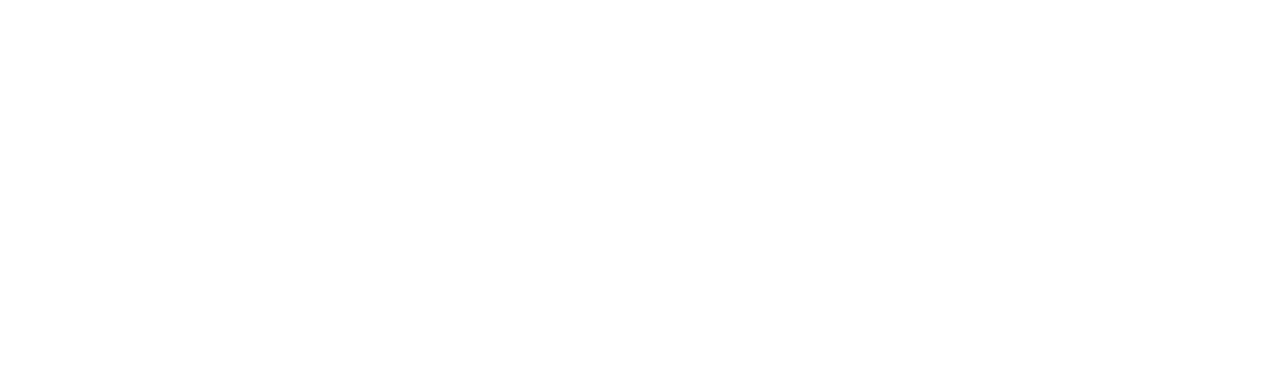
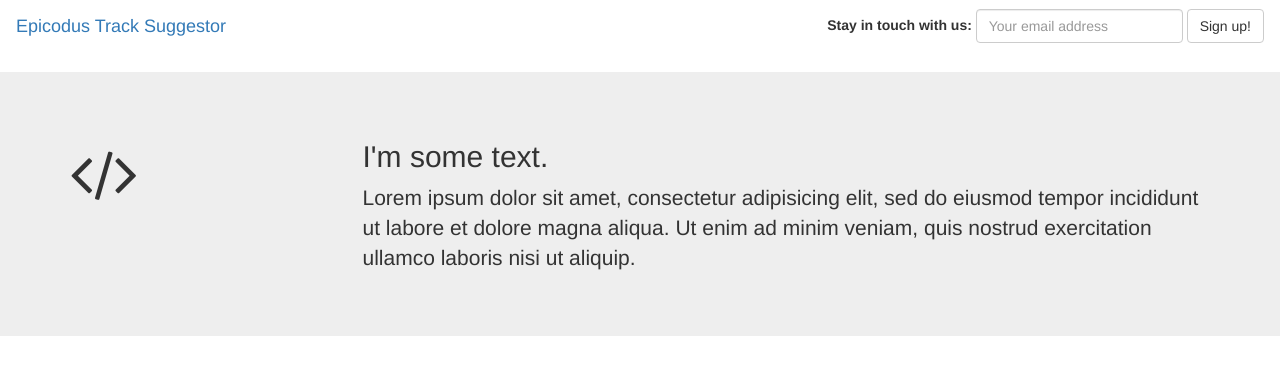
Before and after one commit to avocadobravado/intro-week2, a plain HTML site: page index.html in a window 1280 px wide. Drawn offline with Linux system fonts and the light colour scheme.

Commit message:
Add left and right navbar

```diff
--- a/index.html
+++ b/index.html
@@ -6,9 +6,37 @@
     <link rel="stylesheet" href="css/styles.css" media="all" type="text/css">
     <script src="js/jquery-3.2.1.min.js"></script>
     <script src="js/scripts.js"></script>
-    <title></title>
+    <title>Epicodus Track Suggestor &#8212; What Programming Language Should You Learn?</title>
   </head>
   <body>
-
+    <nav class="navbar">
+      <div class="container-fluid" id="navStyles">
+        <div class="navbar-header">
+           <a href="index.html" class="navbar-brand">Epicodus Track Suggestor</a>
+         </div>
+         <!-- Right side nav -->
+         <form class="navbar-form navbar-right" role="search">
+          <div class="form-group">
+            <label for="exampleInputName2">Stay in touch with us:</label>
+            <input type="text" class="form-control" placeholder="Your email address">
+          </div>
+          <button type="submit" class="btn btn-default">Sign up!</button>
+          </form>
+      </div><!--Container close-->
+    </nav><!--Nav close-->
+    <!--Jumbotron-->
+    <div class="jumbotron">
+      <div class="container">
+        <div class="row">
+          <div class="col-lg-3 col-md-4 col-sm-6 leftJumbotron">
+          <h1><i class="fa fa-code" aria-hidden="true"></i></h1>
+          </div> <!-- Column close -->
+          <div class="col-lg-9 col-md-8 col-sm-6">
+            <h2>I'm some text.</h2>
+            <p>Lorem ipsum dolor sit amet, consectetur adipisicing elit, sed do eiusmod tempor incididunt ut labore et dolore magna aliqua. Ut enim ad minim veniam, quis nostrud exercitation ullamco laboris nisi ut aliquip.</p>
+          </div><!--Column close-->
+        </div><!-- Row close -->
+      </div> <!-- Container close -->
+    </div> <!-- Jumbotron close -->
   </body>
 </html>
```
